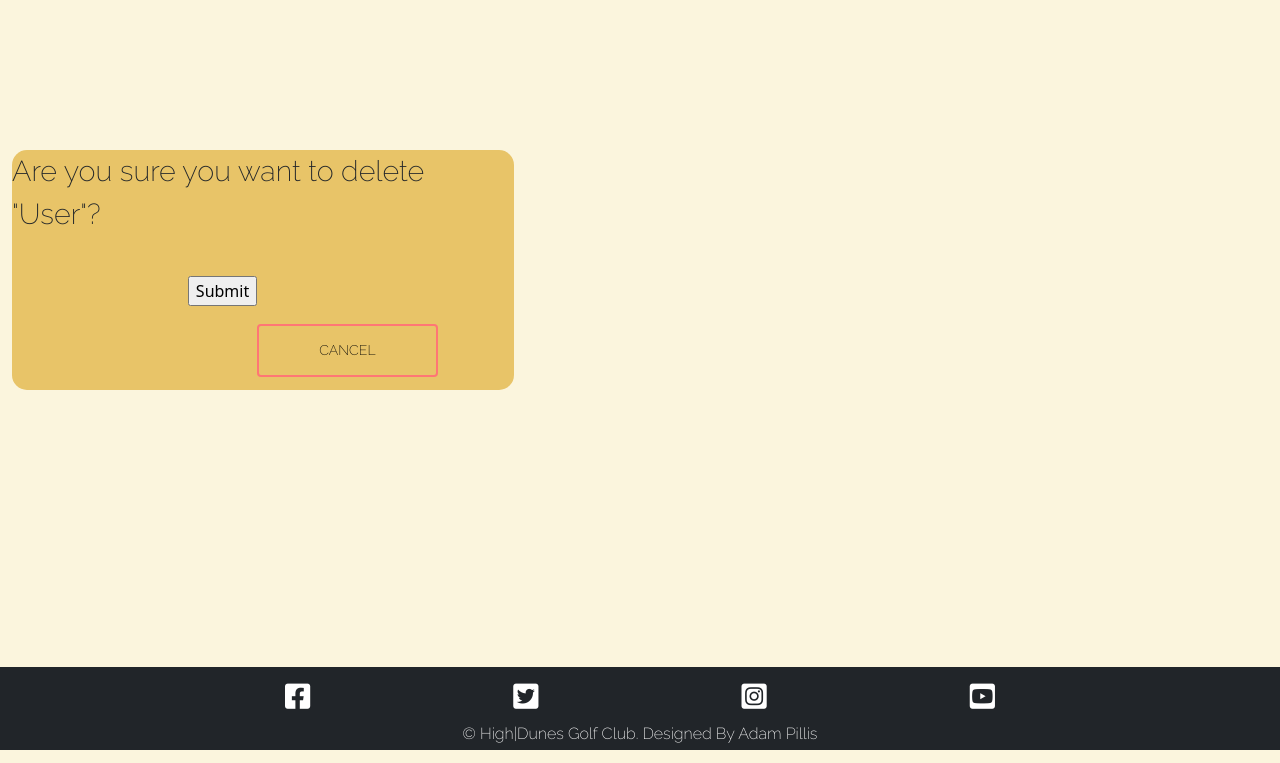
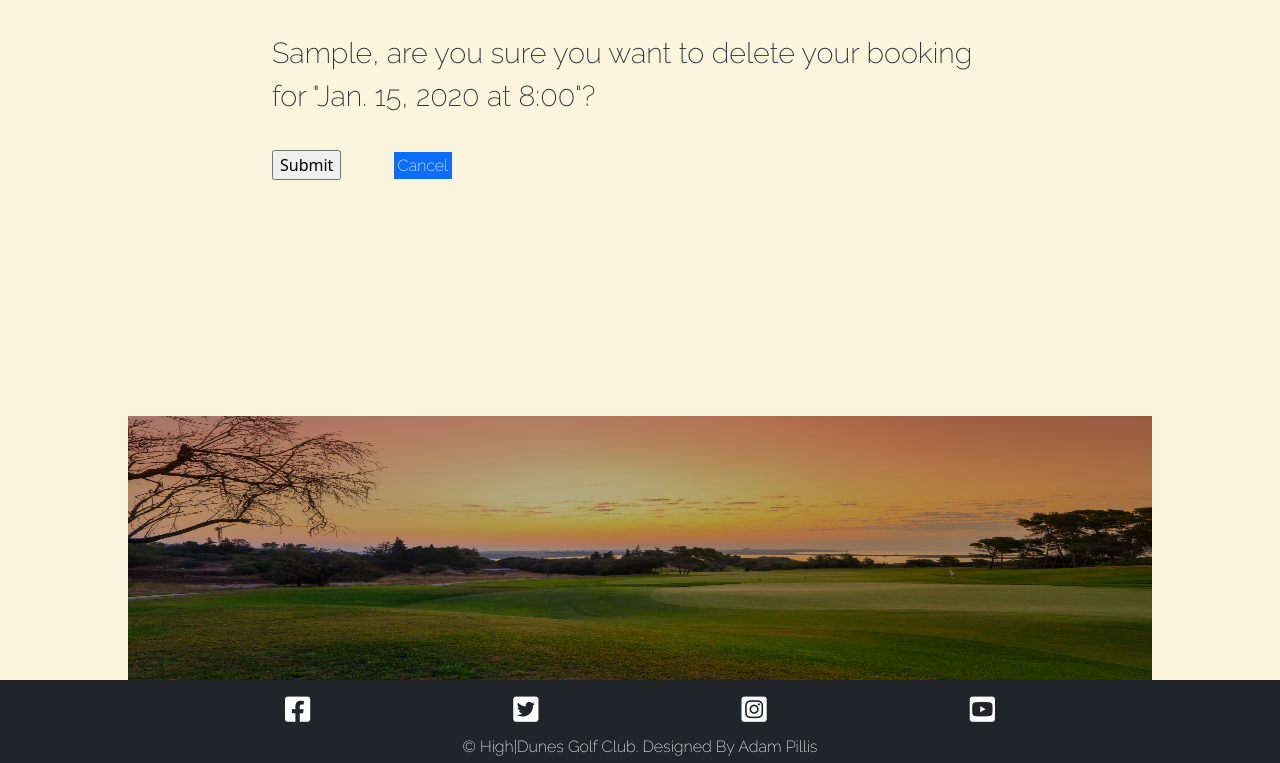
Before and after one commit to AdamPillis/HighDunes, a Django app: page /golf_booking/delete/1/ in a window 1280 px wide. Shown: the part 50-813 px from the top of the page. Run offline with Django 3.2, Linux system fonts and the light colour scheme; tables that the repository leaves empty hold one stand-in row (values such as "Sample post"); some web fonts are replaced.

Commit message:
Add: style to delete_booking.html

```diff
--- a/static/css/styles.css
+++ b/static/css/styles.css
@@ -275,6 +275,7 @@ i {
 /* login.html page styling */
 .login-div {
   margin-top: 2vh;
+  height: 50vh;
 }
 .account-img {
   width: 80%;
--- a/templates/delete_booking.html
+++ b/templates/delete_booking.html
@@ -2,25 +2,29 @@
 {% block title %}Delete Booking{% endblock title %}
 
 {% block content%}
-<div class="container-fluid">
+<div class="container login-div">
+    <div class="row">
+        <div class="col-md-8 mt-3 offset-md-2">
 
-    <div class="exit">
+            <p class="exit-text">{{ booking.first_name}}, are you sure you want to delete your booking for "{{ booking.play_date }} at {{ booking.play_time}}"?</p>
 
-        <p class="exit-text">Are you sure you want to delete "{{ booking }}"?</p>
+        </div>
+    </div>
+    <div class="row">
+        <div class="col-md-6 mt-3 offset-md-2">
+            <form action="{% url 'delete-booking' booking.id %}" method="POST">
+                {% csrf_token %}
+                <input type="submit" name="Confirm">
+                <a class="text-decoration-none btn-primary p-1 ms-5" href="{% url 'view-bookings' %}">
+                    Cancel
+                </a>
+            </form>
 
-
-            <div class="exit-buttons">
-                <form action="{% url 'delete-booking' booking.id %}" method="POST">
-                    {% csrf_token %}
-                    <input type="submit" name="Confirm">
-                </form>
-
-                    <a class="text-decoration-none" href="{% url 'view-bookings' %}">
-                        <button class="btn btn-hover mx-auto mt-5 mb-5">Cancel</button>
-                    </a>
-            </div>
-
+        </div>
     </div>
+</div>
+<div class="col-lg-12 account-img">
+    <img src="/static/images/account-login-img.jpg" alt="Golf Dunes and hills" class="profile-img">
 </div>
 
 
```
